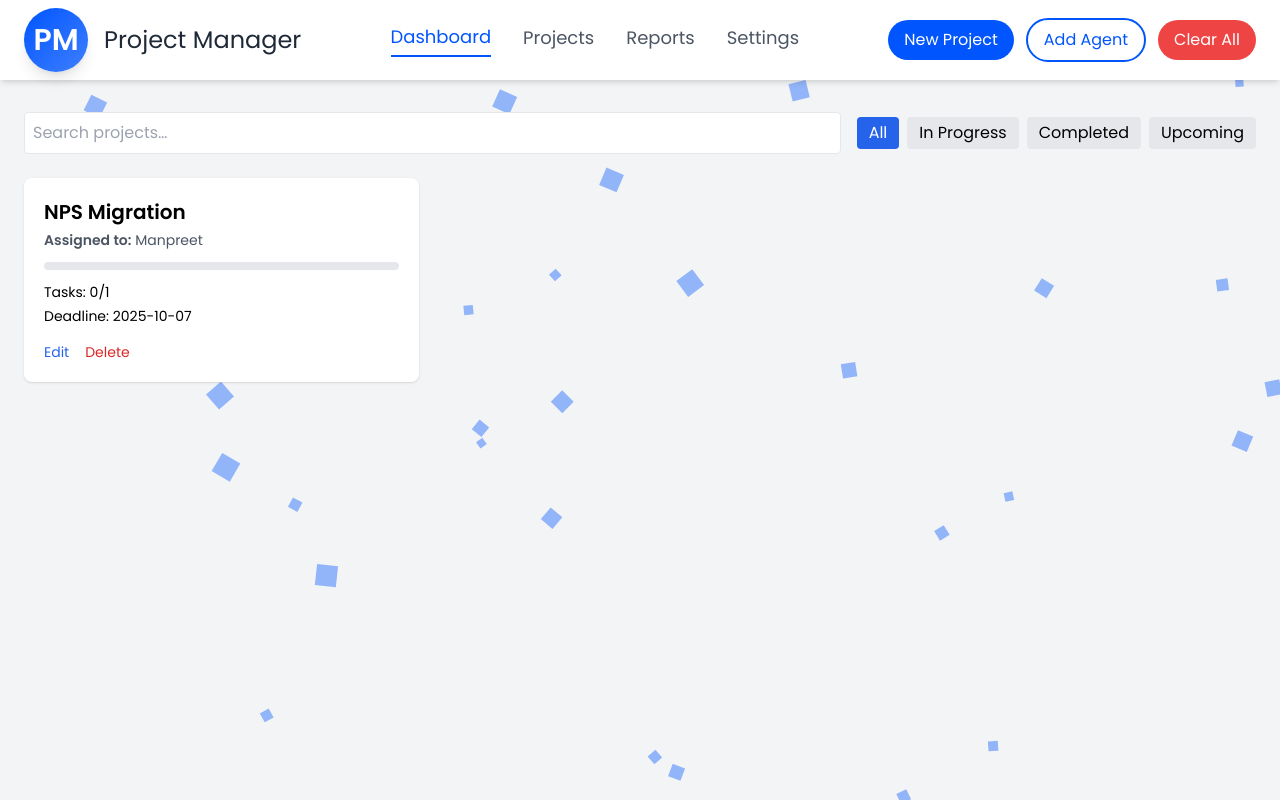
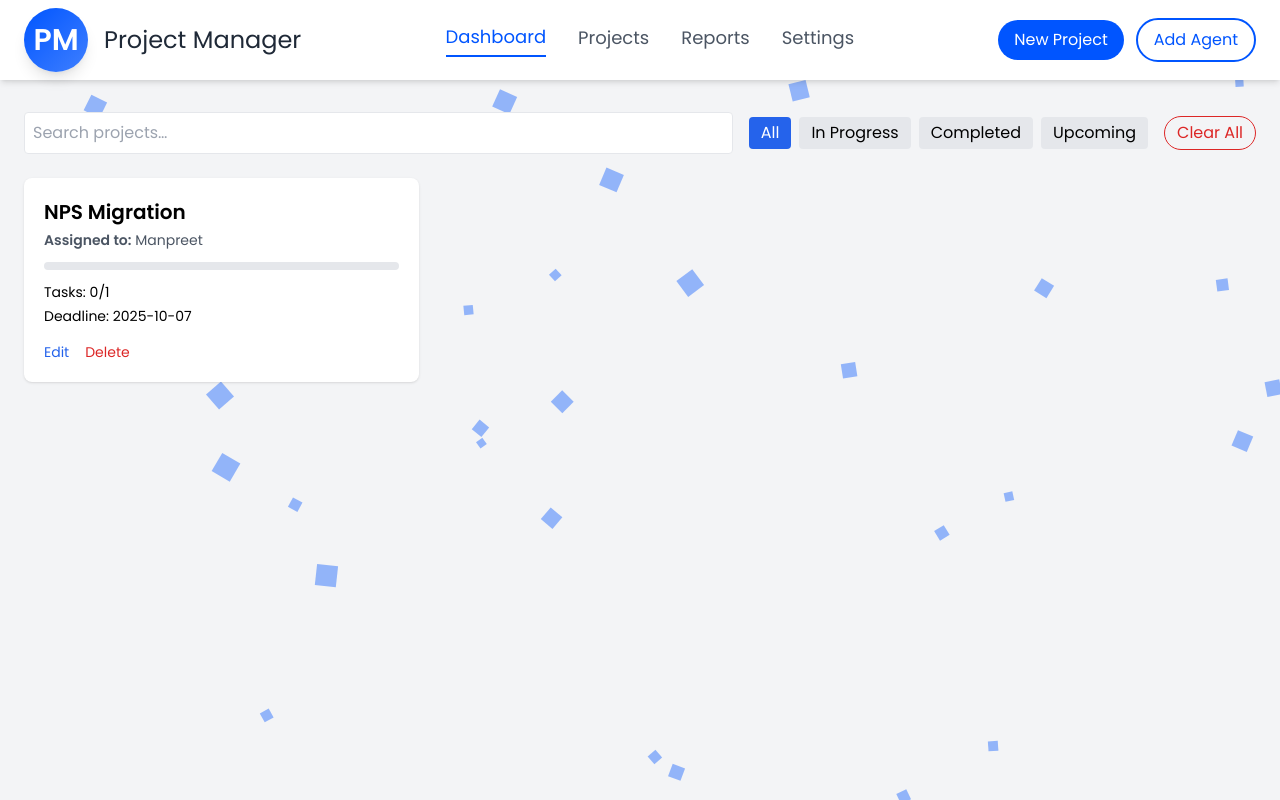
Before and after one commit to mmand213/project-manager, a React (Vite) app: page / in a window 1280 px wide. Built offline with nearby package versions, Linux system fonts and the light colour scheme; the HTML template or start-up script is replaced by a standard one; what js-sha256 would draw is missing.

Commit message:
Update App.jsx

```diff
--- a/src/App.jsx
+++ b/src/App.jsx
@@ -5,18 +5,18 @@ import Dashboard from './components/Dashboard'
 import ProjectsView from './components/ProjectsView'
 import ReportsView from './components/ReportsView'
 import ProjectModal from './components/ProjectModal'
-import AgentModal from './components/AddAgentModal'      // ← new
+import AgentModal from './components/AddAgentModal'
 import FilterPanel from './components/FilterPanel'
 import SearchBar from './components/SearchBar'
 import Settings from './components/Settings'
 import { loadProjects, saveProjects } from './utils/storage'
-import { loadUsers, saveUsers } from './utils/users'  // ← import saveUsers
+import { loadUsers, saveUsers } from './utils/users'
 
 export default function App() {
   // PROJECT STATE
   const [projects, setProjects] = useState([])
-  const [filter, setFilter]     = useState('all')
-  const [search, setSearch]     = useState('')
+  const [filter,   setFilter]   = useState('all')
+  const [search,   setSearch]   = useState('')
   const [modalProject, setModalProject] = useState(null)
 
   // AGENT STATE
@@ -62,13 +62,12 @@ export default function App() {
   const openAgentModal = () => setAgentModalOpen(true)
   const closeAgentModal = () => setAgentModalOpen(false)
   function saveAgent(agent) {
-    // saveUsers returns updated array
     const updated = saveUsers(agent)
     setUsers(updated)
     closeAgentModal()
   }
 
-  // CLEAR ALL (settings)
+  // CLEAR ALL (projects)
   const clearAll = () => {
     if (window.confirm('Really clear all projects?')) {
       setProjects([])
@@ -119,16 +118,9 @@ export default function App() {
 
             <button
               onClick={openAgentModal}
-              className="px-4 py-2 border-2 border-primary text-primary bg-white rounded-full hover:bg-primaryLight hover:text-white transition"
+              className="px-4 py-2 border-2 border-primary text-primary rounded-full hover:bg-primaryLight hover:text-white transition"
             >
               Add Agent
-            </button>
-
-            <button
-              onClick={clearAll}
-              className="px-4 py-2 bg-red-500 text-white rounded-full hover:bg-red-400 transition"
-            >
-              Clear All
             </button>
           </div>
         </div>
@@ -138,10 +130,18 @@ export default function App() {
       <main className="max-w-7xl mx-auto px-6 py-8 relative">
         {activeTab === 'dashboard' && (
           <>
+            {/* Search + Filters + ClearAll pill */}
             <div className="flex flex-col md:flex-row md:items-center md:space-x-4 mb-6">
               <SearchBar value={search} onChange={setSearch} />
               <FilterPanel filter={filter} onChange={setFilter} />
+              <button
+                onClick={clearAll}
+                className="mt-3 md:mt-0 px-3 py-1 border rounded-full text-red-600 border-red-600 hover:bg-red-600 hover:text-white transition"
+              >
+                Clear All
+              </button>
             </div>
+
             <Dashboard
               projects={projects}
               filter={filter}
```
